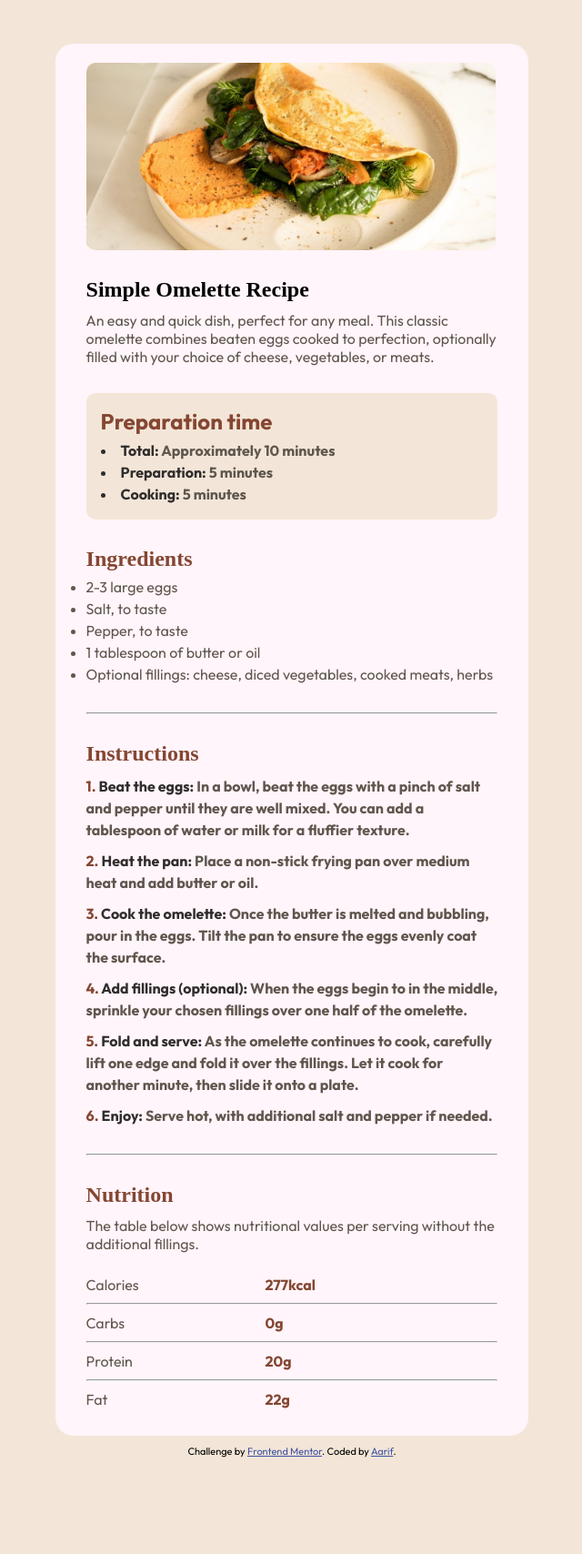
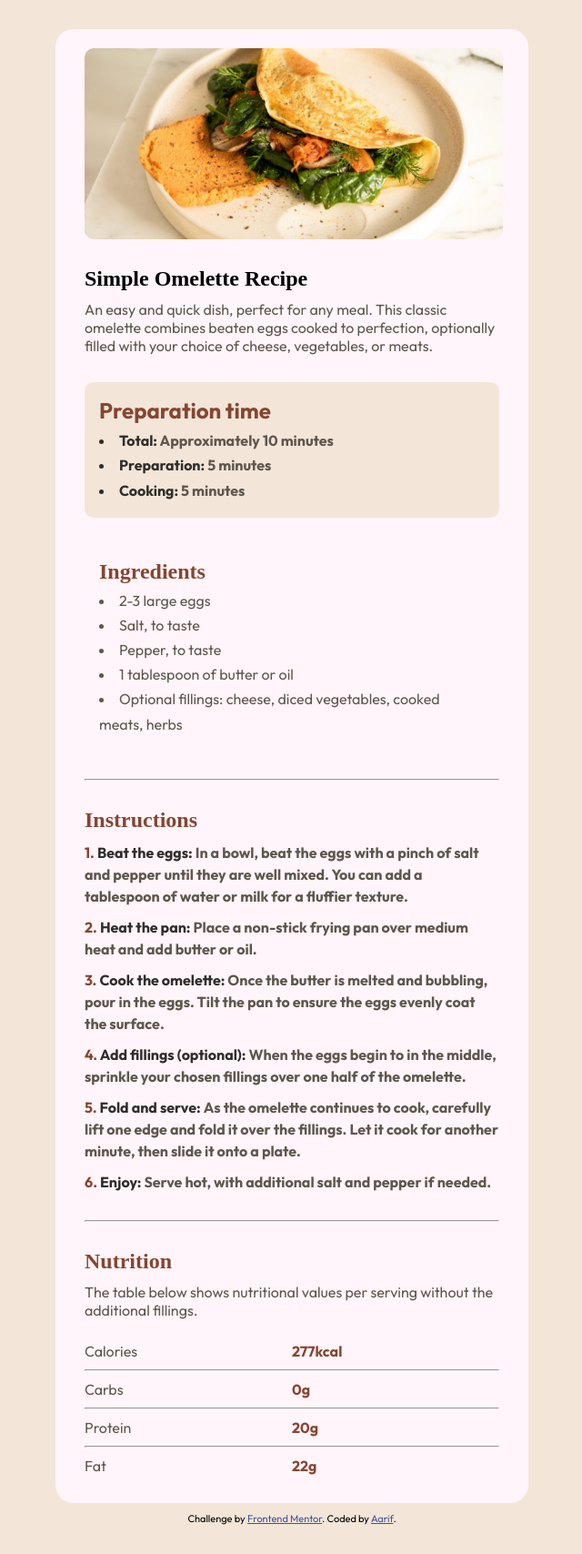
Before and after one commit to Aarif195/recipe-page, a plain HTML site: page index.html in a window 1280 px wide. Shown: the whole page at 91% size, without its empty margins (319-959 px from the left). Before the commit the page ends 1650 px from the top, so only its background shows below. Drawn offline with Linux system fonts and the light colour scheme.

Commit message:
css changes

```diff
--- a/index.css
+++ b/index.css
@@ -9,7 +9,7 @@
 body {
   font-family: "Outfit", sans-serif;
   background-color: hsl(30, 54%, 90%);
-  padding: 3rem 0;
+  padding: 2rem 0;
   display: flex;
   flex-direction: column;
   justify-content: center;
@@ -25,13 +25,14 @@ main {
   justify-content: center;
   gap: 30px;
   border-radius: 20px;
-  padding: 1.3rem 2.1rem;
+  padding: 1.3rem 2rem;
 }
 
 img {
-  width: 450px;
+  width: 460px;
   border-radius: 10px;
   display: block;
+  margin: auto;
 }
 
 h1 {
@@ -44,6 +45,12 @@ h2 {
   font-weight: 700;
   margin-bottom: 5px;
 }
+
+ul li {
+  line-height: 1.7;
+}
+
+/* The styling of H2 Tags */
 .forth-section h2,
 .third-section h2,
 .fifth-section h2 {
@@ -51,23 +58,22 @@ h2 {
   font-weight: 700;
 }
 
-ul li {
-  line-height: 1.5;
-}
 
 .first-section p {
   margin-top: 10px;
   color: hsl(30, 10%, 34%);
 }
 
+/* Second-section styling */
 .second-section {
   background-color: hsl(30, 54%, 90%);
-  padding: 1rem 1rem;
+  padding: 1rem;
   border-radius: 10px;
   font-family: "Outfit", sans-serif;
 }
 
-.second-section ul li {
+
+.second-section ul li, .third-section ul li {
   list-style-position: inside;
 }
 
@@ -82,6 +88,13 @@ ul li {
   color: hsl(30, 10%, 34%);
 }
 
+/* Third-section styling */
+.third-section {
+  padding: 1rem;
+}
+
+
+/* Forth-section start */
 .forth-section p {
   margin-top: 10px;
   line-height: 1.5;
@@ -95,8 +108,12 @@ ul li {
 
 .forth-section .details {
   color: hsl(30, 10%, 34%);
+  font-size: 16px;
 }
+/* Forth-section end */
 
+
+/* fifth-section start */
 .fifth-section p {
   margin-top: 10px;
   color: hsl(30, 10%, 34%);
@@ -109,17 +126,17 @@ ul li {
 .value-name p {
   display: flex;
   justify-content: space-between;
-  margin-top: 10px;
+  align-items: center;
   margin-bottom: 10px;
   color: hsl(30, 10%, 34%);
 }
 
 .value-name p span {
-  margin-right: 120px;
   color: hsl(14, 45%, 36%);
   font-weight: 700;
-  width: 30%;
+  width: 50%;
 }
+/* fifth-section end */
 
 .attribution {
   margin-top: 10px;
@@ -131,11 +148,18 @@ ul li {
   color: hsl(228, 45%, 44%);
 }
 
+
+/* MOBILE DESIDN */
 @media (max-width: 768px) {
+
+
   main {
     width: 400px;
+    padding: 1rem 2.3rem;
   }
   img {
-    width: 330px;
+    width: 360px;
   }
+
+
 }
```
